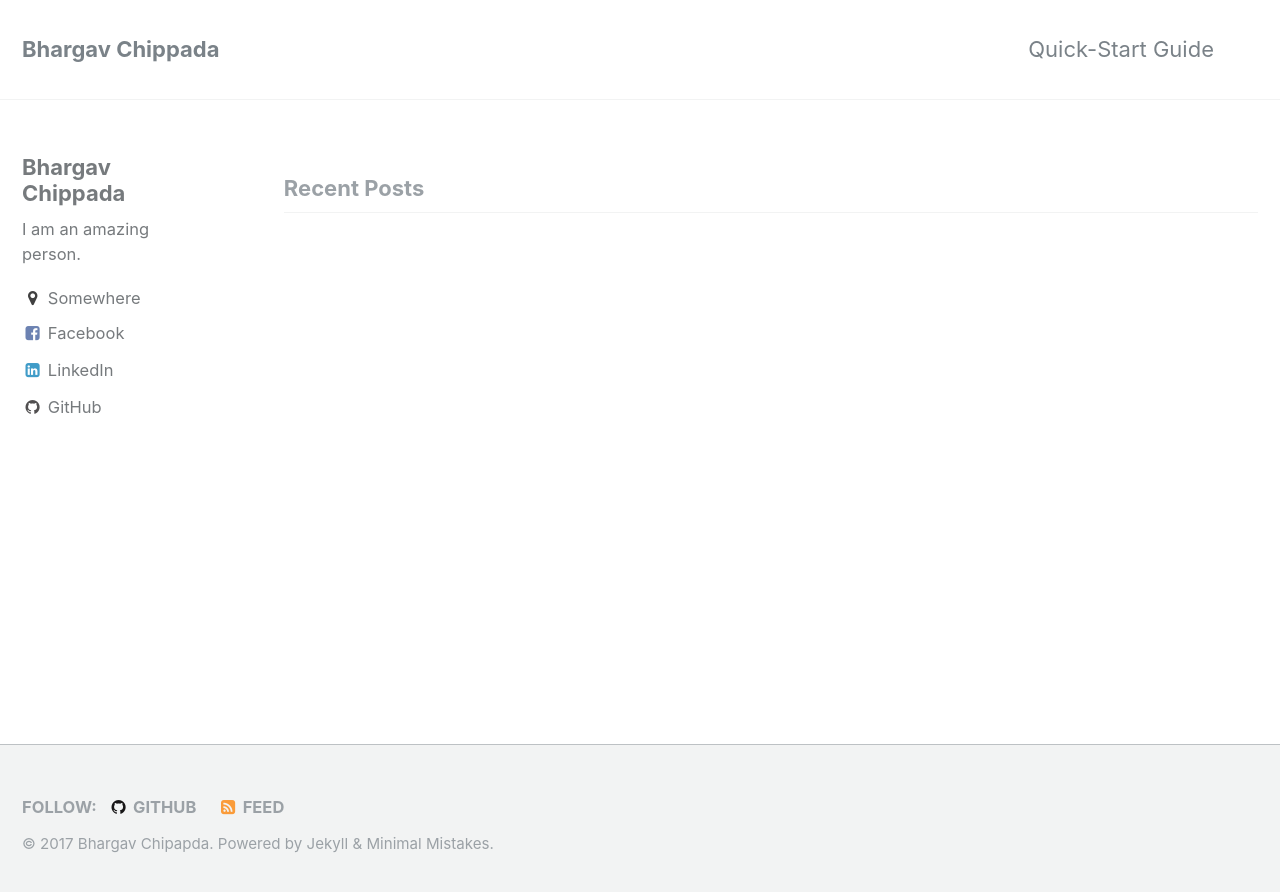
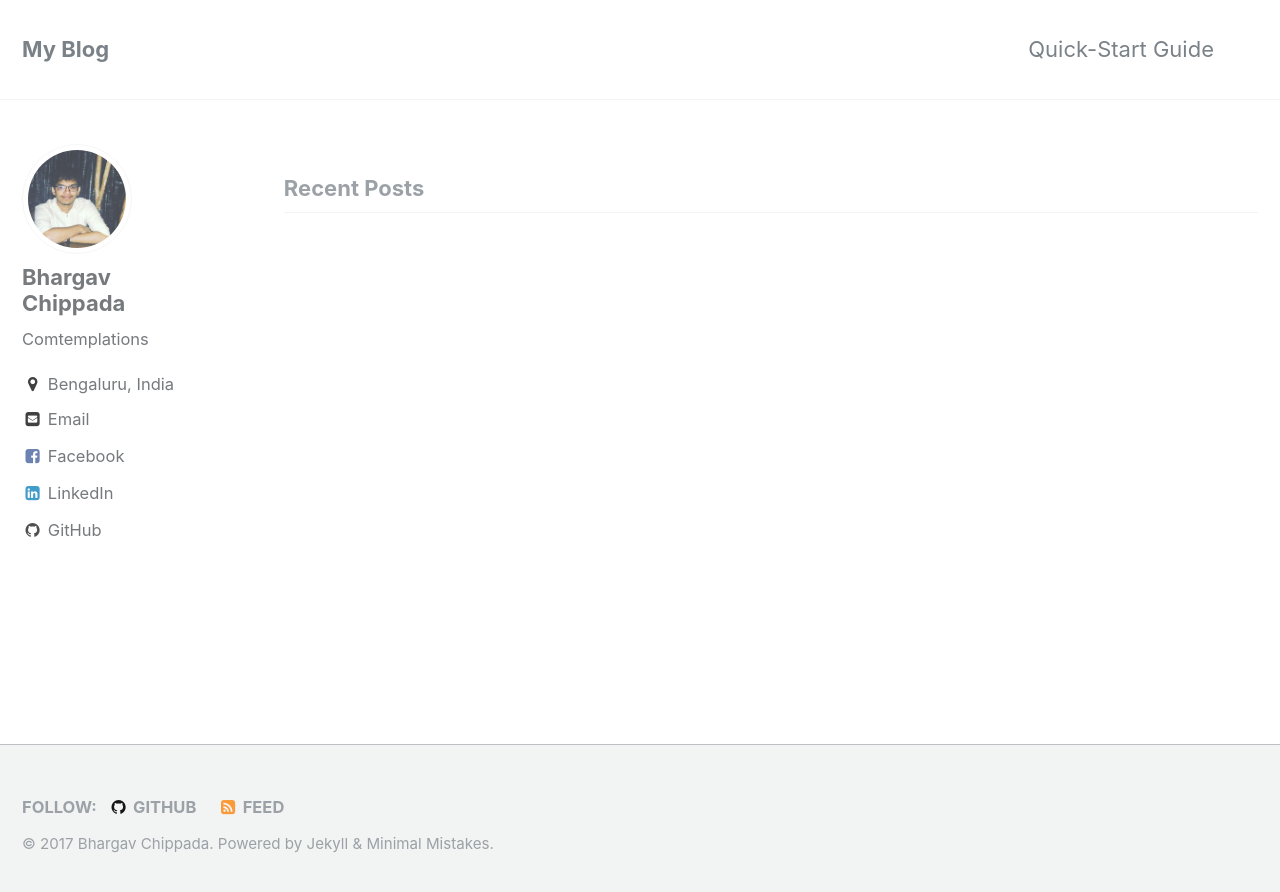
Before and after one commit to bhargavchippada/bhargavchippada.github.io, a Jekyll site: the page built from index.html, in a window 1280 px wide. Shown: the top 892 px of the page. Built offline with Jekyll 4.4.1, drawn with Linux system fonts in a browser that asks for light colours; the list of posts is cut into pages by our own code.

Commit message:
config changes and pic

```diff
--- a/_config.yml
+++ b/_config.yml
@@ -7,9 +7,9 @@
 
 # Site Settings
 locale                   : "en"
-title                    : "Bhargav Chippada"
+title                    : "My Blog"
 title_separator          : "-"
-name                     : "Bhargav Chipapda"
+name                     : "Bhargav Chippada"
 description              : "Personal Blog"
 url                      : "https://bhargavchippada.github.io" # the base hostname & protocol for your site e.g. "https://mmistakes.github.io"
 baseurl                  : # the subpath of your site, e.g. "/blog"
@@ -48,8 +48,8 @@ atom_feed:
   path                   : # blank (default) uses feed.xml
 
 # SEO Related
-google_site_verification :
-bing_site_verification   :
+google_site_verification : "googled5fe4c13a48a55a4.html"
+bing_site_verification   : "97F2C8E326270AB4A2086FF27E7F149E"
 alexa_site_verification  :
 yandex_site_verification :
 
@@ -78,23 +78,23 @@ analytics:
 # Site Author
 author:
   name             : "Bhargav Chippada"
-  avatar           : # path of avatar image, e.g. "/assets/images/bio-photo.jpg"
-  bio              : "I am an amazing person."
-  location         : "Somewhere"
-  email            :
+  avatar           : "/assets/images/bio-photo.jpg" # path of avatar image, e.g. "/assets/images/bio-photo.jpg"
+  bio              : "Comtemplations"
+  location         : "Bengaluru, India"
+  email            : "bhargavchippada19@gmail.com"
   uri              :
   bitbucket        :
   codepen          :
   dribbble         :
   flickr           :
-  facebook         : "www.facebook.com/bhargavchippada"
+  facebook         : "bhargavchippada"
   foursquare       :
-  github           : "www.github.com/bhargavchippada"
-  google_plus      :
+  github           : "bhargavchippada"
+  google_plus      : # "BhargavChippada19"
   keybase          :
   instagram        :
   lastfm           :
-  linkedin         : "www.linkedin.com/in/bhargavchippada"
+  linkedin         : "bhargavchippada"
   pinterest        :
   soundcloud       :
   stackoverflow    : # "123456/username" (the last part of your profile url, e.g. http://stackoverflow.com/users/123456/username)
```
Also changed, not shown: assets/images/bio-photo.jpg (added).
